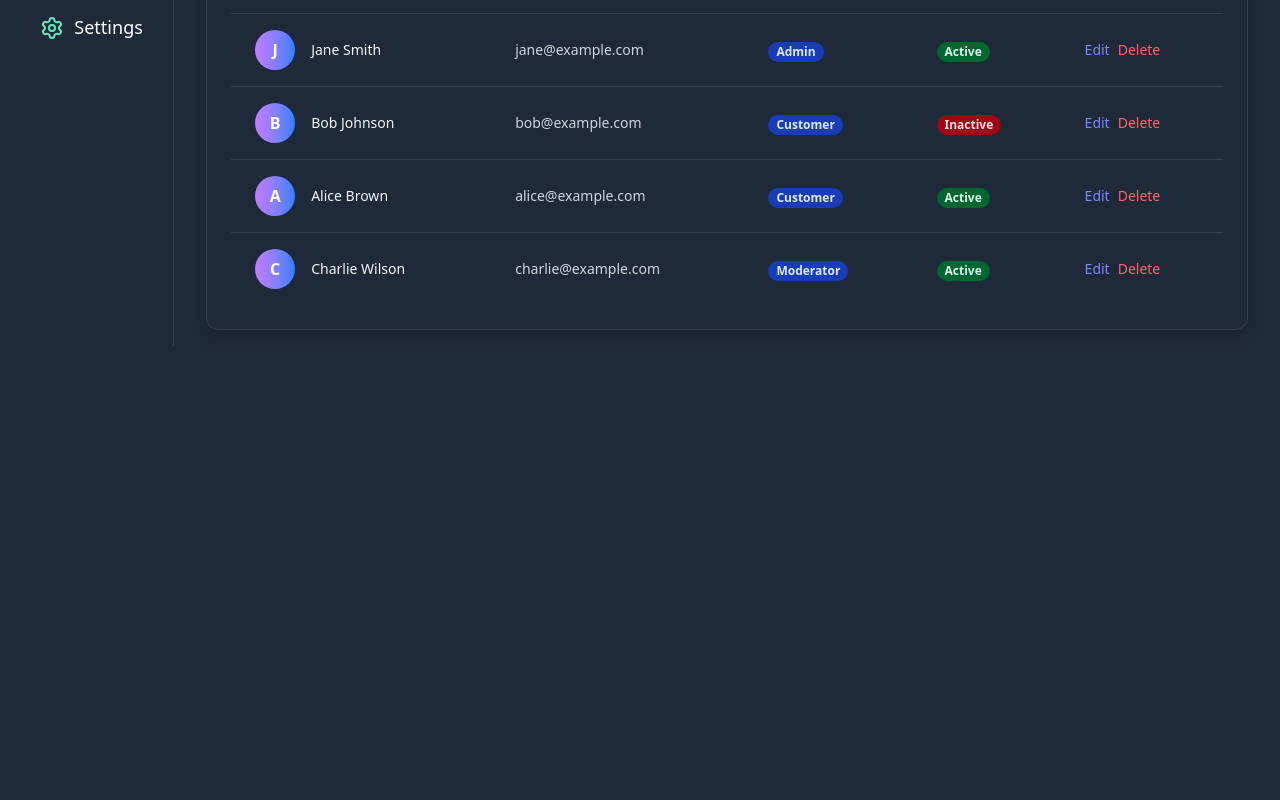
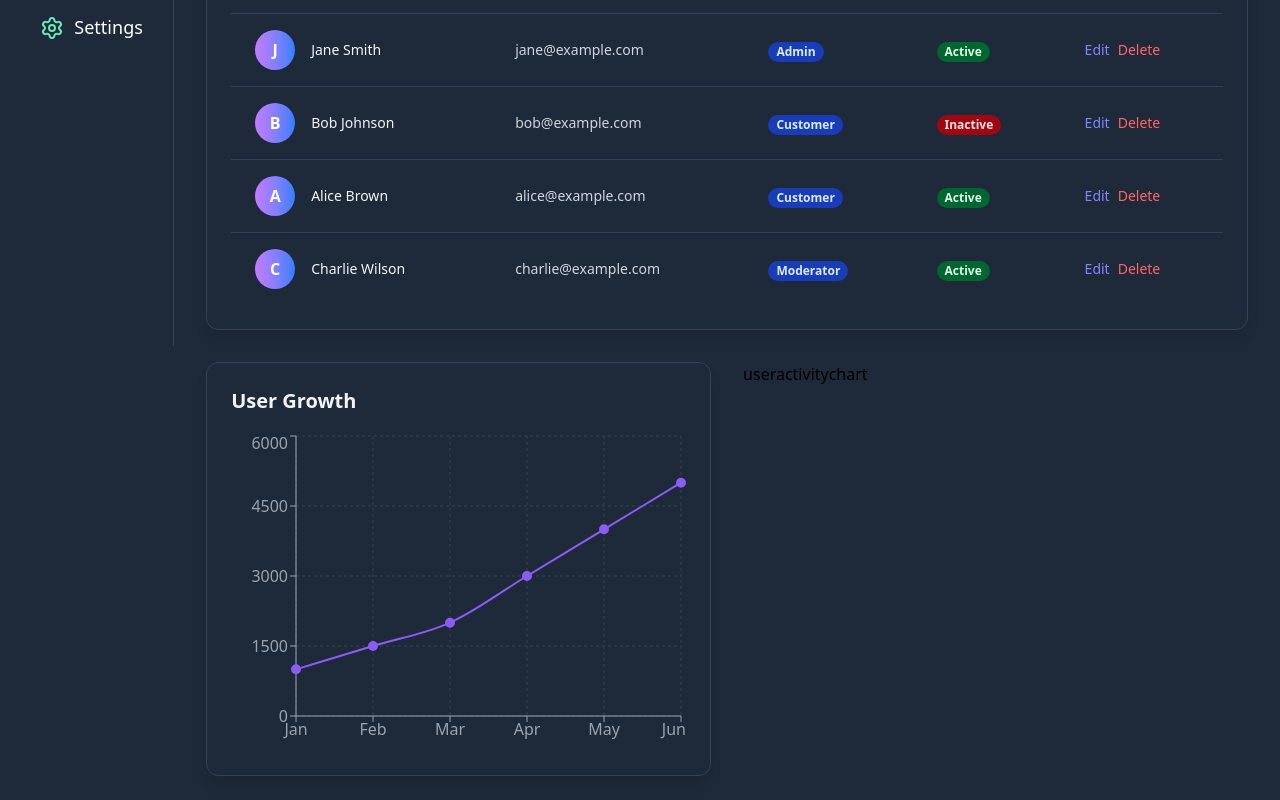
Before and after one commit to Bigbilly-github/Dashboard, a React (Vite) app: page /users in a window 1280 px wide. Shown: the part 454-1254 px from the top of the page. Before the commit the page ends 840 px from the top, so only its background shows below. Built offline with nearby package versions, Linux system fonts and the light colour scheme.

Commit message:
craeted and styled the usersdisplay, and usersgrowthcharts

```diff
--- /dev/null
+++ b/src/components/users/Userdemocharts.jsx
@@ -0,0 +1,9 @@
+import React from 'react'
+
+const Userdemocharts = () => {
+  return (
+    <div>Userdemocharts</div>
+  )
+}
+
+export default Userdemocharts
--- /dev/null
+++ b/src/components/users/Usergrowthcharts.jsx
@@ -0,0 +1,51 @@
+import React from 'react'
+import { LineChart, Line, XAxis, YAxis, CartesianGrid, Tooltip, ResponsiveContainer } from "recharts";
+import { motion } from "framer-motion";
+
+const Usergrowthcharts = () => {
+    const userGrowthData = [
+	{ month: "Jan", users: 1000 },
+	{ month: "Feb", users: 1500 },
+	{ month: "Mar", users: 2000 },
+	{ month: "Apr", users: 3000 },
+	{ month: "May", users: 4000 },
+	{ month: "Jun", users: 5000 },
+];
+
+  return (
+   <motion.div
+			className='bg-gray-800 bg-opacity-50 backdrop-blur-md shadow-lg rounded-xl p-6 border border-gray-700'
+			initial={{ opacity: 0, y: 20 }}
+			animate={{ opacity: 1, y: 0 }}
+			transition={{ delay: 0.3 }}
+		>
+			<h2 className='text-xl font-semibold text-gray-100 mb-4'>User Growth</h2>
+			<div className='h-[320px]'>
+				<ResponsiveContainer width='100%' height='100%'>
+					<LineChart data={userGrowthData}>
+						<CartesianGrid strokeDasharray='3 3' stroke='#374151' />
+						<XAxis dataKey='month' stroke='#9CA3AF' />
+						<YAxis stroke='#9CA3AF' />
+						<Tooltip
+							contentStyle={{
+								backgroundColor: "rgba(31, 41, 55, 0.8)",
+								borderColor: "#4B5563",
+							}}
+							itemStyle={{ color: "#E5E7EB" }}
+						/>
+						<Line
+							type='monotone'
+							dataKey='users'
+							stroke='#8B5CF6'
+							strokeWidth={2}
+							dot={{ fill: "#8B5CF6", strokeWidth: 2, r: 4 }}
+							activeDot={{ r: 8 }}
+						/>
+					</LineChart>
+				</ResponsiveContainer>
+			</div>
+		</motion.div>
+  )
+}
+
+export default Usergrowthcharts
--- a/src/components/users/Usersdisplay.jsx
+++ b/src/components/users/Usersdisplay.jsx
@@ -3,6 +3,8 @@ import { UserCheck, UserPlus,  UsersIcon, UserX } from "lucide-react";
 import Stats from "../global/stats";
 import {  motion } from "framer-motion";
 import Usertable from './Usertable';
+import Usergrowthcharts from './Usergrowthcharts';
+import Useractivitychart from './useractivitychart';
 
 
 
@@ -47,6 +49,8 @@ const Usersdisplay = () => {
             <Usertable/>
 
                <div className='grid grid-cols-1 lg:grid-cols-2 gap-8'>
+                <Usergrowthcharts/>
+                <Useractivitychart/>
 
 
 
--- /dev/null
+++ b/src/components/users/useractivitychart.jsx
@@ -0,0 +1,9 @@
+import React from 'react'
+
+const Useractivitychart = () => {
+  return (
+    <div>useractivitychart</div>
+  )
+}
+
+export default Useractivitychart
```
